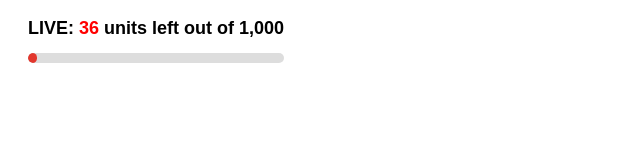
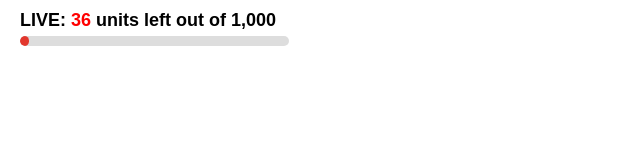
Before and after one commit to BenchCylinder/BenchCylinder.github.io, a plain HTML site: page index.html in a window 1280 px wide. Shown: the whole page, without its empty margins (0-640 px from the left). Drawn offline with Linux system fonts and the light colour scheme.

Commit message:
Update index.html

```diff
--- a/index.html
+++ b/index.html
@@ -5,18 +5,25 @@
   <meta name="viewport" content="width=device-width, initial-scale=1.0">
   <title>Stock Counter</title>
   <style>
+    /* Reset margins and paddings */
+    body, html {
+      margin: 0;
+      padding: 0;
+      box-sizing: border-box;
+    }
+
     .stock-counter {
       padding: 10px 20px;
     }
 
     .header {
       display: inline-block; /* Ensure the header and progress bar align */
-      position: relative; /* Ensure absolute positioning of progress bar */
+      position: relative; /* Ensure proper positioning of progress bar */
     }
 
     .header p {
       font-weight: 700;
-      margin-bottom: 10px; /* Increased bottom margin for more spacing */
+      margin: 0; /* Remove default margin */
       font-size: 18px;
       font-family: 'General Sans Bold', sans-serif;
       display: inline; /* Ensure the paragraph text does not break */
@@ -31,19 +38,15 @@
       background-color: #ddd;
       height: 10px;
       border-radius: 50px;
-      position: absolute;
-      top: 35px; /* Adjusted top position to increase space between text and progress bar */
-      left: 0;
       overflow: hidden;
       width: 100%; /* Ensure it takes up space under the text */
+      margin-top: 5px; /* Adjust margin as needed */
     }
 
     .progress-bar {
       height: 100%;
       background-color: #e2372d;
       border-radius: 50px;
-      position: absolute;
-      left: 0;
       line-height: 0;
       text-align: center;
       color: #fff;
@@ -108,7 +111,7 @@
       var unitsLeft = getStoredStock();
 
       if (unitsLeft > 2) { // Ensure stock never goes below 2 units
-        if (unitsLeft <= 7) {
+        if (unitsLeft <= 5) {
           // Slow down the rate of decrease when stock is 5 or less
           intervalId = setInterval(updateProgressBar, getRandomInterval(180000, 300000)); // 3-5 minutes
         } else {
```
